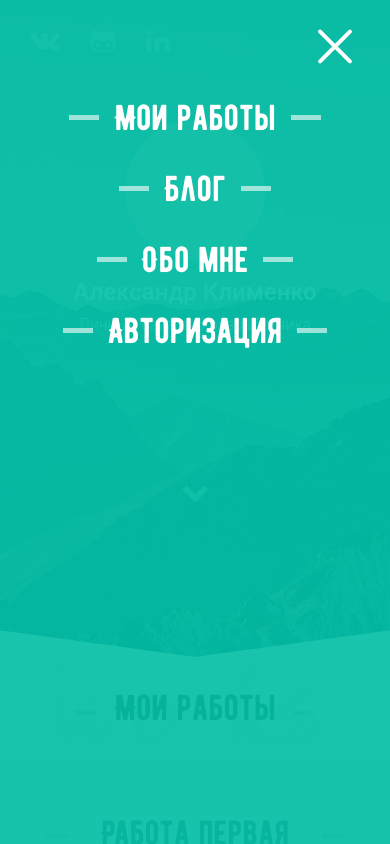
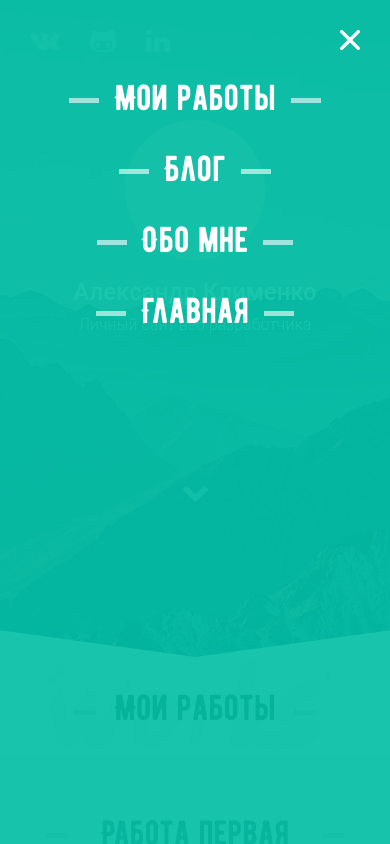
Before and after one commit to BeMoreHuman/BeMoreHuman.github.io, a Vue app: page /works in a window 390 px wide. Both pictures are taken after a click on the button 335 px from the left and 46 px from the top of the page. Shown: the top 844 px of the page. Built offline with nearby package versions, Linux system fonts and the light colour scheme; a web font is replaced by a local one.

Commit message:
done with menu / desktop, mobile view / styles

```diff
--- a/src/components/MenuHeader.vue
+++ b/src/components/MenuHeader.vue
@@ -1,14 +1,6 @@
 <template>
   <div class="menu">
-    <!--<button v-on:click="showMenu" class="menu__button" aria-label="open menu"></button>-->
-    <button v-on:click="showMenu" class="menu__btn" aria-label="open menu">
-      <span></span>
-      <span></span>
-      <span></span>
-      <span></span>
-      <span></span>
-      <span></span>
-    </button>
+    <button v-on:click="showMenu" class="menu__button" aria-label="open menu"></button>
     <nav class="menu__nav">
       <ul class="menu__list">
         <li class="menu__item">
@@ -21,7 +13,7 @@
           <router-link to="/about" class="menu__link" v-on:click.native="removeOpenedMenuClass">Обо мне</router-link>
         </li>
         <li class="menu__item">
-          <router-link to="/welcome" class="menu__link" v-on:click.native="removeOpenedMenuClass">Авторизация</router-link>
+          <router-link to="/welcome" class="menu__link" v-on:click.native="removeOpenedMenuClass">Главная</router-link>
         </li>
       </ul>
     </nav>
@@ -59,50 +51,7 @@ export default {
   height: 100vh;
   background: transparent;
   transition: all 0.4s ease;
-  &__btn {
-    position: absolute;
-    z-index: 5;
-    top: 30px;
-    right: 30px;
-    width: 60px;
-    height: 45px;
-    transform: rotate(0deg);
-    transition: 0.5s ease-in-out;
-    cursor: pointer;
-    outline: none;
-    span {
-      display: block;
-      position: absolute;
-      height: 9px;
-      width: 50%;
-      background: #fff;
-      opacity: 1;
-      transform: rotate(0deg);
-      transition: 0.25s ease-in-out;
-      &:nth-child(even) {
-        left: 50%;
-        border-radius: 0 9px 9px 0;
-      }
-      &:nth-child(odd) {
-        left: 0;
-        border-radius: 9px 0 0 9px;
-      }
-      &:nth-child(1),
-      &:nth-child(2) {
-        top: 0;
-      }
-      &:nth-child(3),
-      &:nth-child(4) {
-        top: 18px;
-      }
-      &:nth-child(5),
-      &:nth-child(6) {
-        top: 36px;
-      }
-    }
-  }
   &__button {
-    display: none;
     position: absolute;
     top: 30px;
     right: 30px;
@@ -117,7 +66,7 @@ export default {
   &__nav {
     display: none;
     justify-content: center;
-    padding-top: 100px;
+    padding-top: 80px;
   }
   &__list {
   }
@@ -139,7 +88,7 @@ export default {
       content: "";
       position: absolute;
       left: 0;
-      top: 30px;
+      top: 50%;
       width: 30px;
       height: 5px;
 
@@ -149,7 +98,7 @@ export default {
       content: "";
       position: absolute;
       right: 0;
-      top: 30px;
+      top: 50%;
 
       width: 30px;
       height: 5px;
@@ -166,69 +115,16 @@ export default {
     .menu__button {
       background-image: url("../assets/images/icons/close_menu.svg");
     }
-    .menu__btn {
-      span {
-        &:nth-child(1),
-        &:nth-child(6) {
-          transform: rotate(45deg);
-        }
-        &:nth-child(2),
-        &:nth-child(5) {
-          transform: rotate(-45deg);
-        }
-        &:nth-child(1) {
-          left: 5px;
-          top: 7px;
-        }
-        &:nth-child(2) {
-          left: calc(50% - 5px);
-          top: 7px;
-        }
-        &:nth-child(3) {
-          left: -50%;
-          opacity: 0;
-        }
-        &:nth-child(4) {
-          left: 100%;
-          opacity: 0;
-        }
-        &:nth-child(5) {
-          left: 5px;
-          top: 29px;
-        }
-        &:nth-child(6) {
-          left: calc(50% - 5px);
-          top: 29px;
-        }
-      }
+  }
+  @media all and (max-width: 960px) and (orientation: landscape) {
+    &__item {
+      margin-bottom: 25px;
+    }
+    &__link {
+      font-size: 30px;
     }
   }
   @media all and (max-width: 767px) {
-    &__btn {
-      width: 50px;
-      height: 32px;
-    }
-    &__btn span {
-      height: 4px;
-      &:nth-child(3),
-      &:nth-child(4) {
-        top: 13px;
-      }
-      &:nth-child(5),
-      &:nth-child(6) {
-        top: 26px;
-      }
-    }
-    &--active .menu__btn span {
-      &:nth-child(5) {
-        left: 5px;
-        top: 22px;
-      }
-      &:nth-child(6) {
-        left: calc(50% - 5px);
-        top: 22px;
-      }
-    }
     &__item {
       margin-bottom: 35px;
     }
@@ -236,9 +132,14 @@ export default {
       padding-left: 45px;
       padding-right: 45px;
       font-size: 36px;
-      &:before,
-      &:after {
-        top: 15px;
+    }
+    &__button {
+      width: 20px;
+      height: 20px;
+    }
+    @media all and (orientation: landscape) {
+      &__nav {
+        padding-top: 40px;
       }
     }
   }
```
